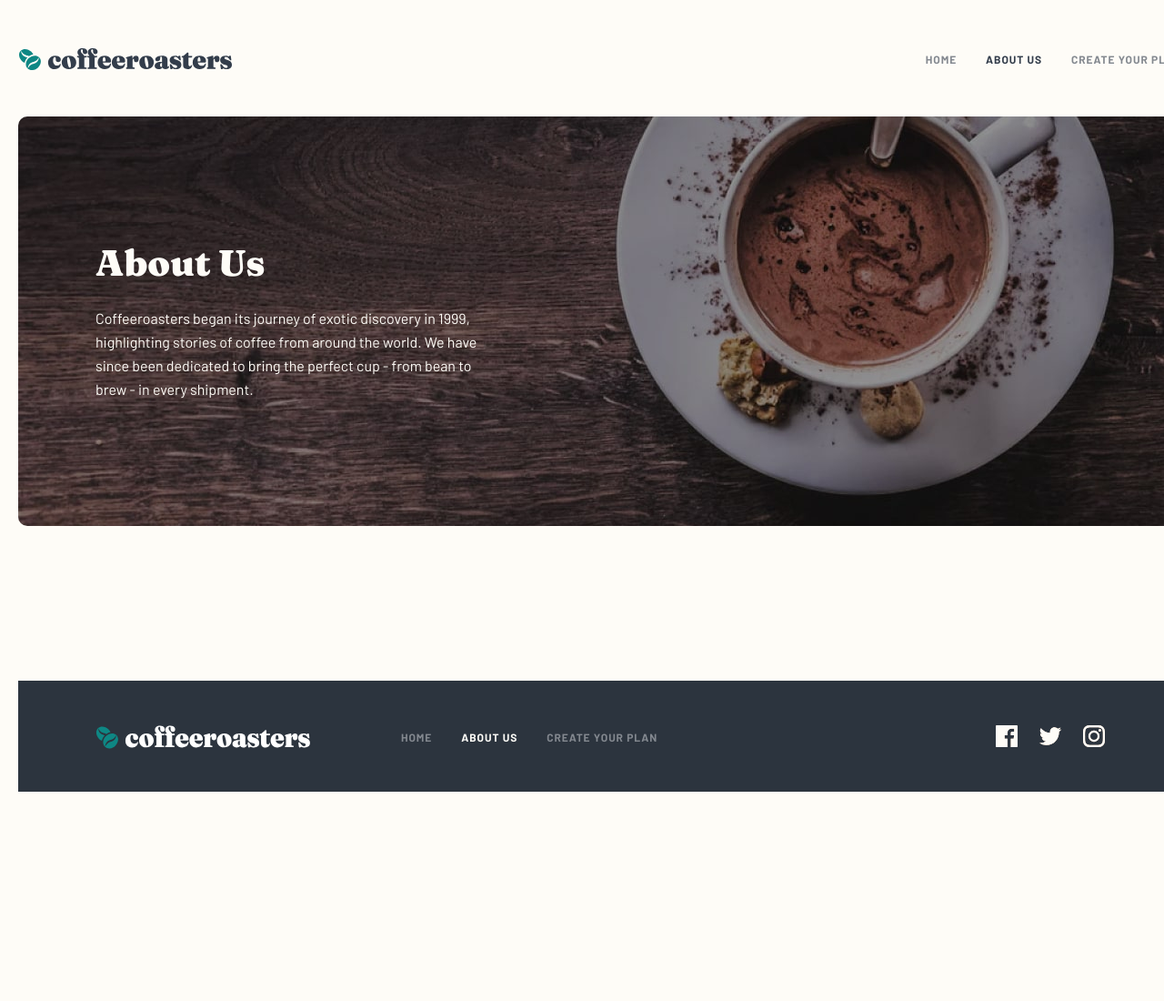
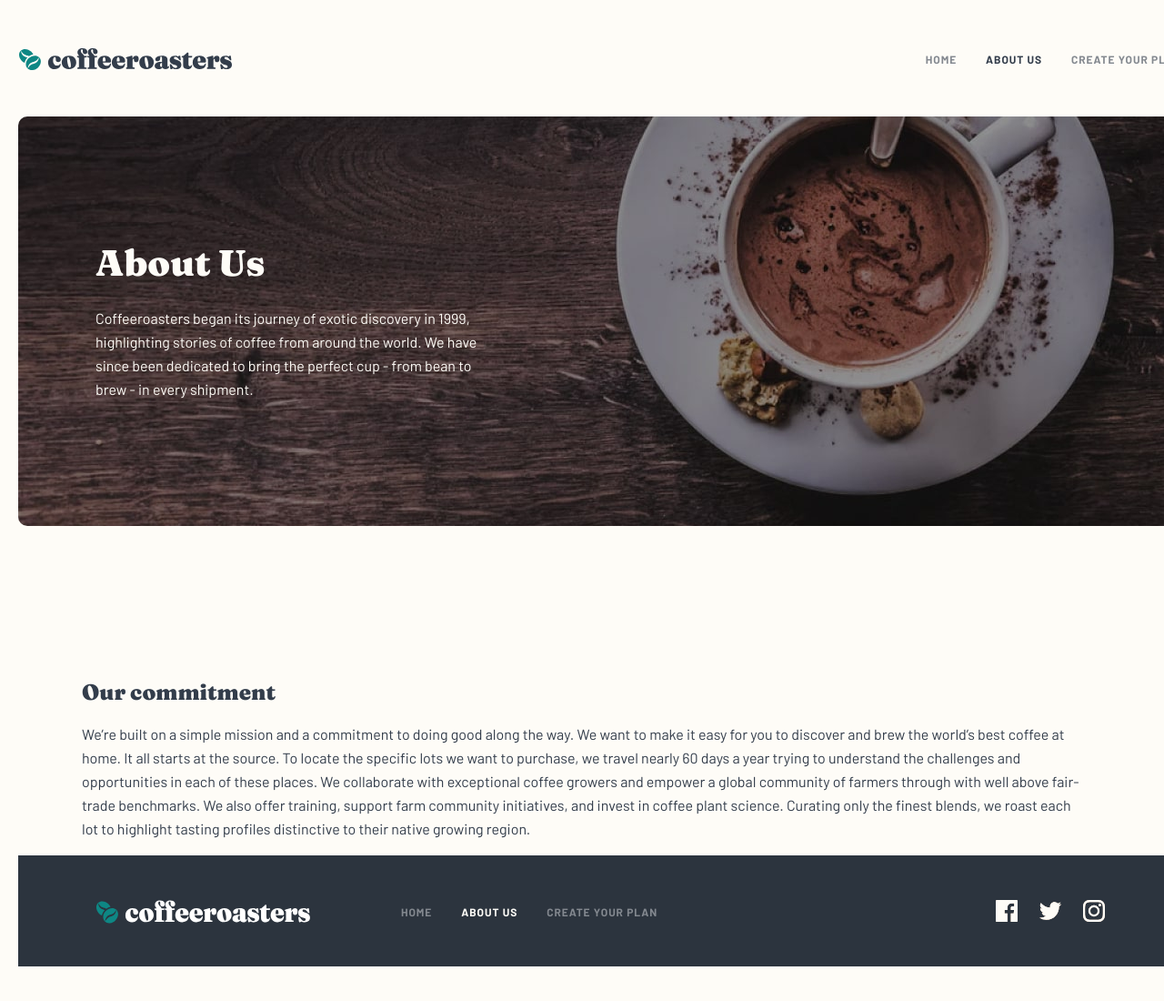
Before and after one commit to Shukhratovich-a/Coffee-2, a plain HTML site: page about.html in a window 1280 px wide. Shown: the top 1100 px of the page at 91% size. Before the commit the page ends 960 px from the top, so only its background shows below. Drawn offline with Linux system fonts and the light colour scheme.

Commit message:
Create commitment section

```diff
--- a/about.html
+++ b/about.html
@@ -53,6 +53,28 @@
                         Coffeeroasters began its journey of exotic discovery in 1999, highlighting stories of
                         coffee from around the world. We have since been dedicated to bring the perfect cup -
                         from bean to brew - in every shipment.
+                    </p>
+                </div>
+            </div>
+        </section>
+
+        <!-- COMMITMENT -->
+        <section class="commitment">
+            <div class="container container--small">
+                <div class="commitment__inner">
+                    <h2 class="commitment__heading">
+                        Our commitment
+                    </h2>
+
+                    <p class="commitment__text">
+                        We’re built on a simple mission and a commitment to doing good along the way.
+                        We want to make it easy for you to discover and brew the world’s best coffee at home.
+                        It all starts at the source. To locate the specific lots we want to purchase, we travel
+                        nearly 60 days a year trying to understand the challenges and opportunities in each of these
+                        places. We collaborate with exceptional coffee growers and empower a global community of farmers
+                        through with well above fair-trade benchmarks. We also offer training, support farm community
+                        initiatives, and invest in coffee plant science. Curating only the finest blends, we roast each
+                        lot to highlight tasting profiles distinctive to their native growing region.
                     </p>
                 </div>
             </div>
```
